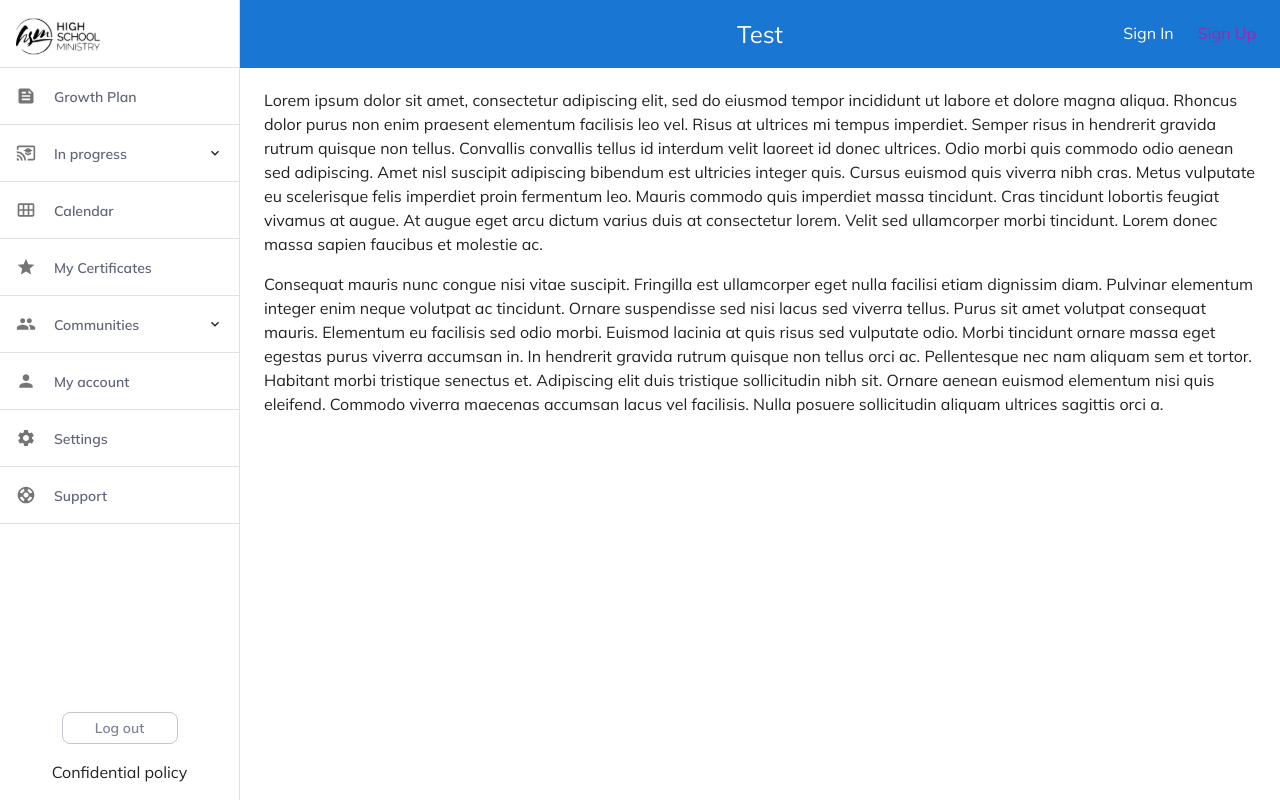
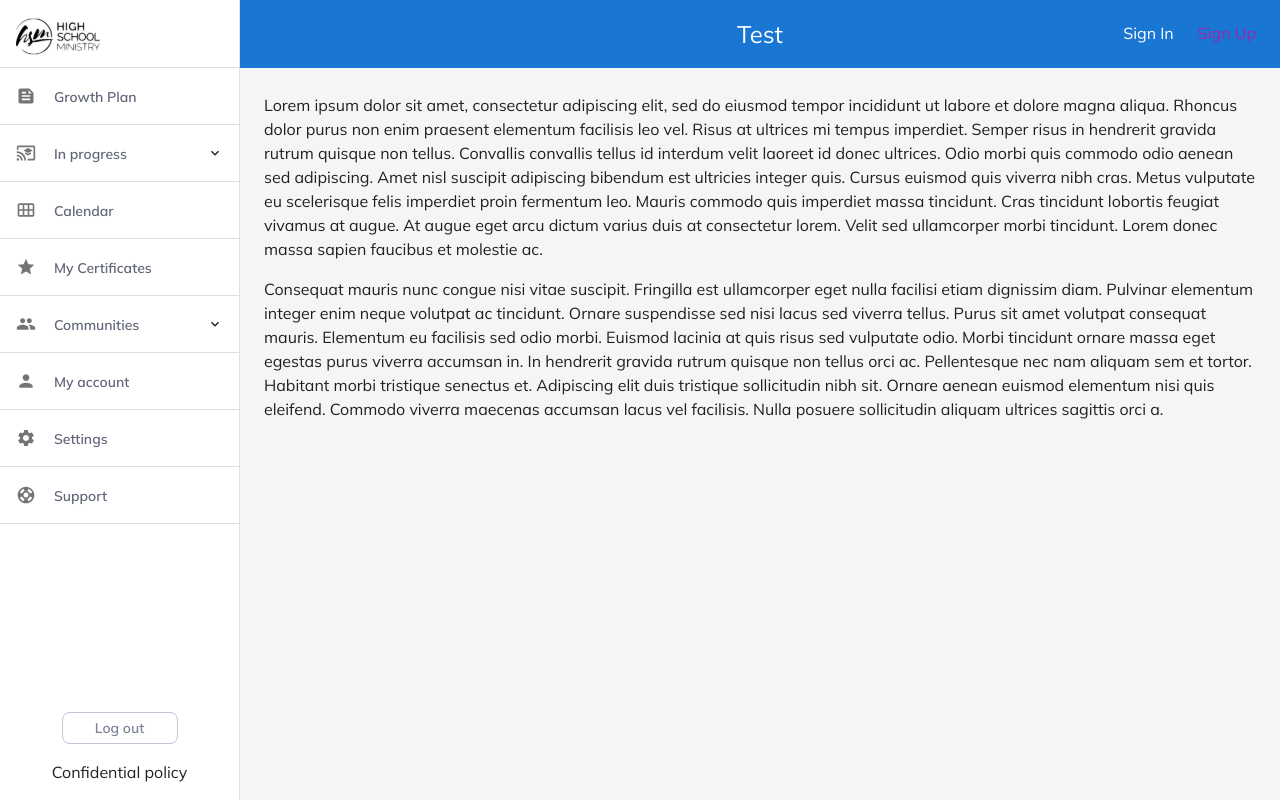
Before and after one commit to HorbynkoIvan/mui-admin-app, a React (Create React App) app: page / in a window 1280 px wide. Built offline with nearby package versions, Linux system fonts and the light colour scheme.

Commit message:
style positioning main relate to header

```diff
--- a/src/pages/Home.tsx
+++ b/src/pages/Home.tsx
@@ -1,14 +1,23 @@
 import * as React from "react";
 import { Header, Sidebar } from "features";
-import { Box, Toolbar, Typography } from "@mui/material";
+import { Box, Typography } from "@mui/material";
+import { palette } from "theme/palette";
 
 export const Home = (): JSX.Element => {
   return (
     <Box sx={{ display: "flex" }}>
       <Header />
       <Sidebar />
-      <Box component="main" sx={{ flexGrow: 1, bgcolor: "background.default", p: 3 }}>
-        <Toolbar />
+      <Box
+        component="main"
+        sx={{
+          flexGrow: 1,
+          backgroundColor: palette.primaryBg,
+          pt: "calc(68px + 25px)",
+          px: 3,
+          pb: "25px",
+          height: "100vh",
+        }}>
         <Typography paragraph>
           Lorem ipsum dolor sit amet, consectetur adipiscing elit, sed do eiusmod tempor incididunt
           ut labore et dolore magna aliqua. Rhoncus dolor purus non enim praesent elementum
--- a/src/theme/palette.ts
+++ b/src/theme/palette.ts
@@ -1,4 +1,8 @@
 export const palette = {
+  primaryBg: "#F5F5F8",
+  white: {
+    main: "#ffffff",
+  },
   red: {
     main: "#F2387B",
     hover: "#FF81AE",
```
